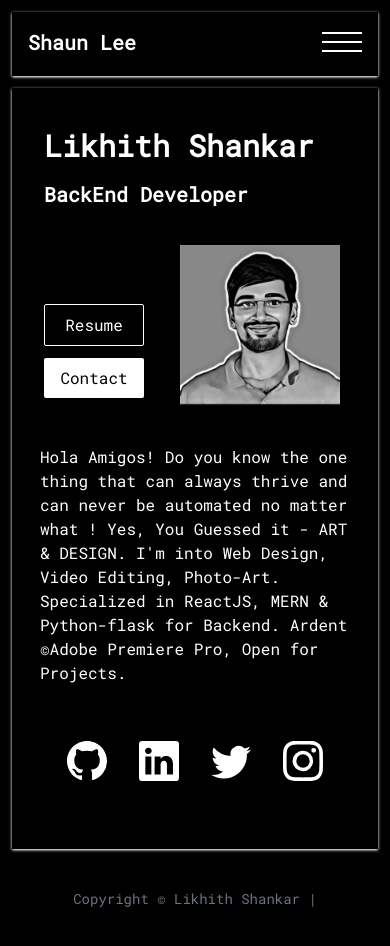
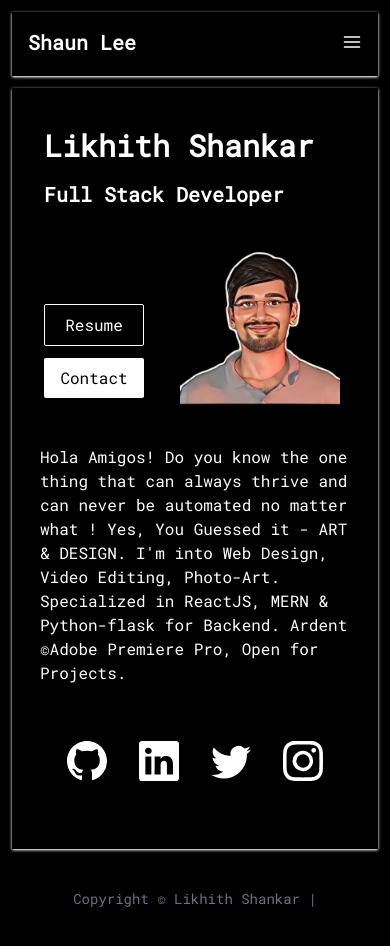
Before and after one commit to LikhithShankarPrithvi/shaun-lee-porfolio, a React (Create React App) app in the folder frontend/: page / in a window 390 px wide. Shown: the top 946 px of the page. Built offline with nearby package versions, Linux system fonts and the light colour scheme.

Commit message:
added hamburger menuBar for mobile

```diff
--- a/frontend/src/components/Header.jsx
+++ b/frontend/src/components/Header.jsx
@@ -1,9 +1,48 @@
-import React from 'react'
+import React, { useState } from 'react'
 import { Link } from 'react-router-dom'
+import { FiMenu } from 'react-icons/fi'
+import { AiOutlineClose } from 'react-icons/ai'
 
 const Header = () => {
+	const [nav, setNav] = useState(false)
+	const handleNav = () => setNav(!nav)
+	const handleClick = () => setNav(!nav)
+	const menuBar = [
+		{
+			name: 'About',
+			link: '/about',
+		},
+		{
+			name: 'Projects',
+			link: '/projects',
+		},
+		{
+			name: 'Experience',
+			link: '/experience',
+		},
+		{
+			name: 'Contact',
+			link: '/contact',
+		},
+	]
+
 	return (
 		<>
+			<div
+				className={
+					!nav
+						? 'hidden'
+						: 'md:hidden transition ease-in-out flex justify-end'
+				}
+			>
+				<ul className=' absolute text-xl bg-black shadow-sm shadow-white text-white px-8 m-3 mt-20 z-50'>
+					{menuBar.map((item, id) => (
+						<Link to={item.link} onClick={handleClick}>
+							<li className='p-1'>{item.name}</li>
+						</Link>
+					))}
+				</ul>
+			</div>
 			<div className='flex md:justify-between justify-between m-3 p-4 pb-5 shadow shadow-white text-xl hover:shadow-slate-600'>
 				<div className='flex md:mx-10'>
 					<Link to='/'>
@@ -14,30 +53,23 @@ const Header = () => {
 					<div className='hidden md:flex text-white font-bold'>|</div>
 				</div>
 				<div className='hidden md:flex flex-row justify-between text-white md:[&>*]:px-3 [&>*]:px-4 [&>*]:cursor-pointer '>
-					{/* <div className='hover:text-black hover:bg-white hover:shadow-sm hover:shadow-slate-600 rounded-md pb-1'>
-						Home
-					</div> */}
-					<Link to='/about'>
-						<div className='hover:text-black hover:bg-white hover:shadow-sm hover:shadow-slate-600 rounded-md pb-1'>
-							About
-						</div>
-					</Link>
-					<div className='hover:text-black hover:bg-white hover:shadow-sm hover:shadow-slate-600 rounded-md pb-1'>
-						Projects
-					</div>
-					<div className='hover:text-black hover:bg-white hover:shadow-sm hover:shadow-slate-600 rounded-md pb-1'>
-						Experience
-					</div>
-					<Link to='/contact'>
-						<div className='hover:text-black hover:bg-white hover:shadow-sm hover:shadow-slate-600 rounded-md pb-1'>
-							Contact
-						</div>
-					</Link>
+					{menuBar.map((item, id) => (
+						<Link to={item.link}>
+							<div className='hover:text-black hover:bg-white hover:shadow-sm hover:shadow-slate-600 rounded-md pb-1'>
+								{item.name}
+							</div>
+						</Link>
+					))}
 				</div>
-				<div className='flex flex-col py-1 justify-between md:hidden'>
-					<div className='border border-white w-[40px]'></div>
-					<div className='border border-white w-[40px]'></div>
-					<div className='border border-white w-[40px]'></div>
+				<div
+					className='flex flex-col py-1 justify-between md:hidden'
+					onClick={handleNav}
+				>
+					{!nav ? (
+						<FiMenu className='text-white' />
+					) : (
+						<AiOutlineClose className='text-white' size={20} />
+					)}
 				</div>
 			</div>
 		</>
--- a/frontend/src/components/Home.jsx
+++ b/frontend/src/components/Home.jsx
@@ -16,19 +16,8 @@ const Home = () => {
 	return (
 		// Main Section
 		<div className='flex justify-center shadow shadow-white m-3 py-5 '>
-			{/* <div className='hidden md:flex text-white '>
-				<div className='flex flex-col justify-center'>
-					Likhith Shankar
-				</div>
-			</div> */}
 			{/* container for main section */}
 			<div className='flex flex-col  item-center md:justify-evenly text-white m-3 mt-0 py-5 md:p-5 font-md'>
-				{/* <div className='md:hidden text-white font-bold flex justify-center ml-4 pb-10 '>
-					<div className='text-4xl'>
-						Welcome to Likhith Shankar Portfolio
-					</div>
-				</div> */}
-
 				{/* Container for Image& Text */}
 				<div className='flex flex-col md:flex-row justify-between  md:pb-0'>
 					{/* container for Im a developer Text */}
@@ -40,30 +29,19 @@ const Home = () => {
 						</div>
 						{/* Slider Section  */}
 						<div className='flex flex-col md:flex-row mt-4'>
-							{/* <div className='md:hidden font-bold text-xl md:text-2xl pb-3'>
-								I'm a
-							</div> */}
 							<div className='flex flex-col overflow-hidden h-[65px]'>
 								<div className='animate-[slider_8s_ease-in-out_infinite_alternate] h-100% [&>*]:h-[65px] '>
-									{/* <div className=''> */}
-									<div className='font-bold text-xl md:text-2xl lg:text-4xl'>
-										FullStack Developer
-									</div>
-									<div className='font-bold text-xl md:text-2xl lg:text-4xl'>
-										FrontEnd Developer
-									</div>
-									<div className='font-bold text-xl md:text-2xl lg:text-4xl'>
-										BackEnd Developer
-									</div>
-									<div className='font-bold text-xl md:text-2xl lg:text-4xl'>
-										Video Editor
-									</div>
+									{titles.map((item, id) => (
+										<div className='font-bold text-xl md:text-2xl lg:text-4xl'>
+											{item}
+										</div>
+									))}
 								</div>
 							</div>
 						</div>
 						<div className='relative'>
 							<img
-								src={require('../Images/dp3.jpg')}
+								src={require('../Images/dp2.png')}
 								alt=''
 								className='pl-[45%] md:hidden max-h-40 object-fit right-0 bottom-0'
 							/>
```
